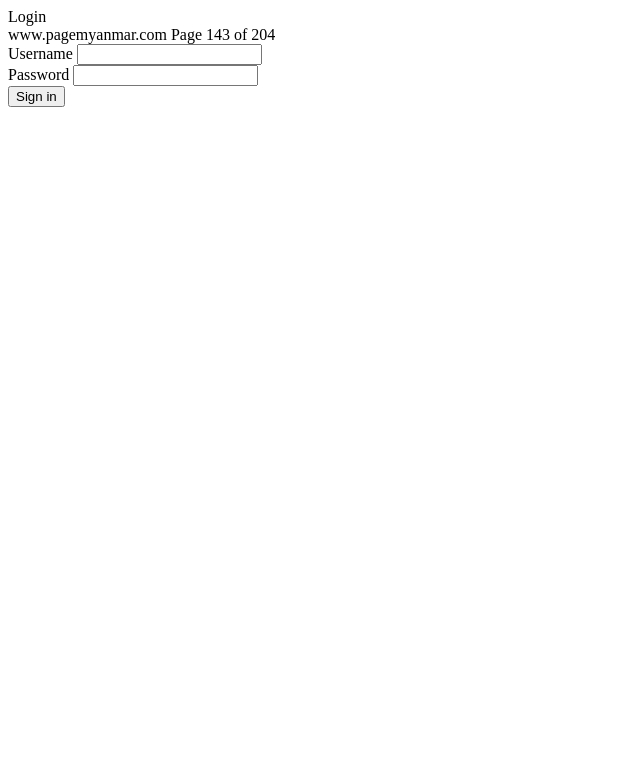
After one commit to ThanHtunAung-THA/django_blog, a Django app: page /login/ in a window 1280 px wide. The commit adds this page. Shown: the top 783 px of the page, without its empty margins (0-640 px from the left). Run offline with Django 4.2, Linux system fonts and the light colour scheme.

Commit message:
login, logout

```diff
--- /dev/null
+++ b/blog/templates/login.html
@@ -0,0 +1,38 @@
+<html>
+<head>
+<title> Login Form </title>
+</head>
+<body>
+  <div class="container my-5">
+    {% if messages %}
+      {% for message in messages %}
+        <div class="alert {{ message.tags }} alert-dismissible fade show" role="alert">
+        {{ message }}
+          <button type="button" class="btn-close" data-bs-dismiss="alert" aria-label="Close"></button>
+        </div>
+      {% endfor %}
+      {% endif %}
+
+      <div class="card">
+        <div class="card-header">
+        Login
+        </div>
+        <div class="card-body">
+          <form method="POST" action="/login/">
+            {% csrf_token %}
+            www.pagemyanmar.com Page 143 of 204
+          <div class="form-outline mb-4">
+            <label class="form-label">Username</label>
+            <input type="text" name="username" class="form-control"/>
+          </div>
+          <div class="form-outline mb-4">
+            <label class="form-label" >Password</label>
+            <input type="password" name="password" class="form-control"/>
+          </div>
+          <button type="submit" class="btn btn-primary">Sign in</button>
+          </form>
+        </div>
+    </div>
+  </div>
+</body>
+</html>
--- a/blog/urls.py
+++ b/blog/urls.py
@@ -8,6 +8,8 @@ urlpatterns = [
       path('detail/<int:post_id>/', views.post_detail, name='post_detail'),
       path('update/<int:post_id>/', views.post_update, name='post_update'),
       path('delete/<int:post_id>/', views.post_delete, name='post_delete'),
+      path('login/', views.login_view, name='login'),
+      path('logout/', views.logout_view, name='logout'),
 
 
 ]
--- a/blog/views.py
+++ b/blog/views.py
@@ -21,6 +21,7 @@ def post_create(request):
     created_at = request.POST.get('created')
     )
     posts.save()
+    messages.success(request, "The post has been created successfully.")
     return redirect('/blog/')
 
 #post Detail
@@ -41,6 +42,7 @@ def post_update(request, post_id):
         if created_at_str:
             post.created_at = datetime.datetime.strptime(created_at_str, '%Y-%m-%dT%H:%M')
         post.save()
+        messages.success(request, "The post has been updated successfully.")
         return redirect('/blog/')
 
 #post delete
@@ -49,3 +51,26 @@ def post_delete(request, post_id):
     posts.delete()
     messages.success(request, "The post has been deleted successfully.")
     return redirect('/blog/')
+
+#log in
+from django.contrib.auth import authenticate, login, logout
+
+def login_view(request):
+  if request.method == "GET":
+    return render(request, 'login.html')
+  if request.method == "POST":
+    username = request.POST.get('username')
+    password = request.POST.get('password')
+    user = authenticate(username = username, password = password)
+    if user is not None:
+      login(request, user)
+      messages.success(request, "you are now logged in as "+ username)
+      return redirect('/blog/')
+    else:
+      messages.error(request, "username or password is incorrect!")
+      return render(request, 'login.html')
+
+#log out
+def logout_view(request):
+  logout(request)
+  return redirect('/login/')
--- a/django_blog/urls.py
+++ b/django_blog/urls.py
@@ -16,9 +16,11 @@ Including another URLconf
 """
 from django.contrib import admin
 from django.urls import path, include
+from blog import views
 
 urlpatterns = [
     path('admin/', admin.site.urls),
+    path('login/', views.login_view, name="login"),
     path('blog/', include('blog.urls')),
 
 ]
```
Also changed, not shown: templates/header.html (+2 -7 lines), blog/templates/logout.html (added).
